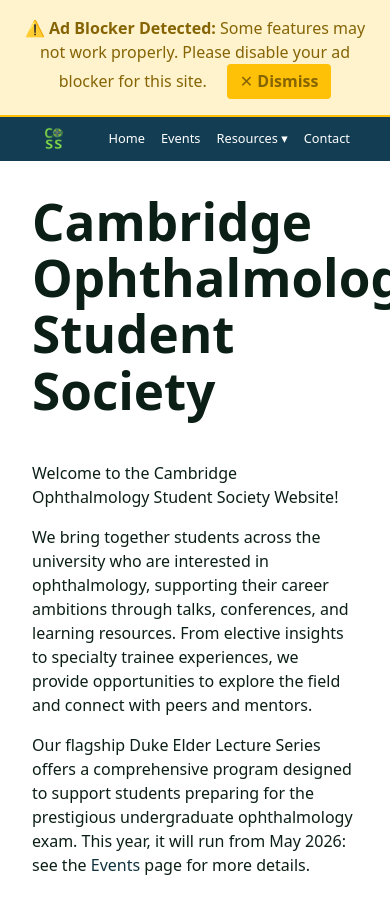
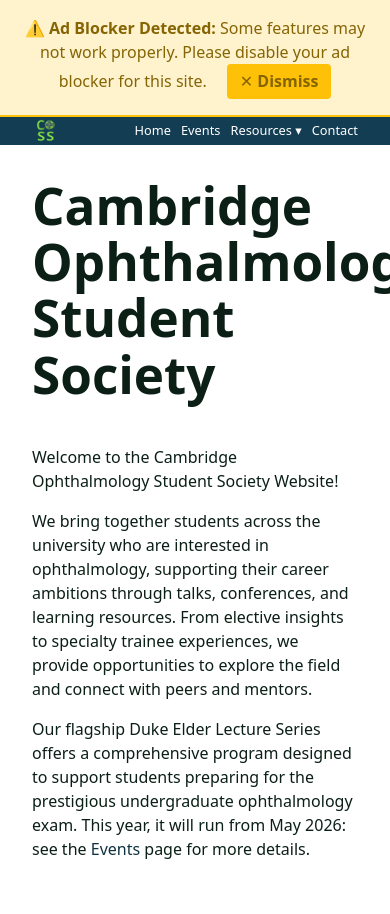
Before and after one commit to yat2k/coss-website, a React (Vite) app: page / in a window 390 px wide. Shown: the top 914 px of the page. Built offline with nearby package versions, Linux system fonts and the light colour scheme.

Commit message:
navbar full width changes for mobile

```diff
--- a/src/components/Header/Header.css
+++ b/src/components/Header/Header.css
@@ -1,7 +1,7 @@
 .site-header {
   background: var(--brand-green);
   color: #fff;
-  padding: 12px 1rem;
+  padding: 0;
   width: 100%;
   box-sizing: border-box;
 }
@@ -10,8 +10,9 @@
   align-items: center;
   justify-content: space-between;
   gap: 12px;
-  max-width: 1400px;
-  margin: 0 auto;
+  max-width: 100%;
+  margin: 0;
+  padding: 12px 1rem;
 }
 .brand {
   display: inline-flex;
@@ -66,35 +67,49 @@
 
 /* make dropdown adapt on small screens (stack) */
 @media (max-width: 768px) {
-  .site-header {
+  .header-inner {
     padding: 10px 0.75rem;
-  }
-  .header-inner {
     gap: 8px;
   }
   .brand {
     gap: 8px;
   }
+  .site-header nav {
+    flex-wrap: nowrap;
+    overflow-x: auto;
+  }
   .site-header nav a {
     margin-left: 12px;
     font-size: 0.9rem;
+    white-space: nowrap;
+  }
+  .nav-dropdown {
+    position: relative;
   }
   .dropdown-menu {
-    position: static;
-    box-shadow: none;
-    background: transparent;
-    padding: 0;
-    min-width: auto;
+    position: absolute;
+    right: 0;
+    top: calc(100% + 8px);
+    background: #fff;
+    color: #111;
+    box-shadow: 0 8px 24px rgba(16,24,40,0.12);
+    padding: 0.35rem 0;
+    min-width: 180px;
+    border-radius: 8px;
+    z-index: 60;
   }
   .dropdown-menu li a {
-    padding: 0.25rem 0;
-    color: #fff;
+    padding: 0.45rem 0.8rem;
+    color: #111;
     font-size: 0.9rem;
+  }
+  .dropdown-menu li a:hover {
+    background: rgba(0,0,0,0.04);
   }
 }
 
 @media (max-width: 480px) {
-  .site-header {
+  .header-inner {
     padding: 8px 0.5rem;
   }
   .brand {
@@ -104,12 +119,23 @@
     height: 28px;
     width: 28px;
   }
+  .site-header nav {
+    gap: 4px;
+  }
   .site-header nav a {
-    margin-left: 8px;
+    margin-left: 6px;
     font-size: 0.8rem;
   }
   .nav-item {
     font-size: 0.8rem;
+  }
+  .dropdown-menu {
+    min-width: 160px;
+    right: -10px;
+  }
+  .dropdown-menu li a {
+    padding: 0.4rem 0.7rem;
+    font-size: 0.85rem;
   }
 }
 
```
